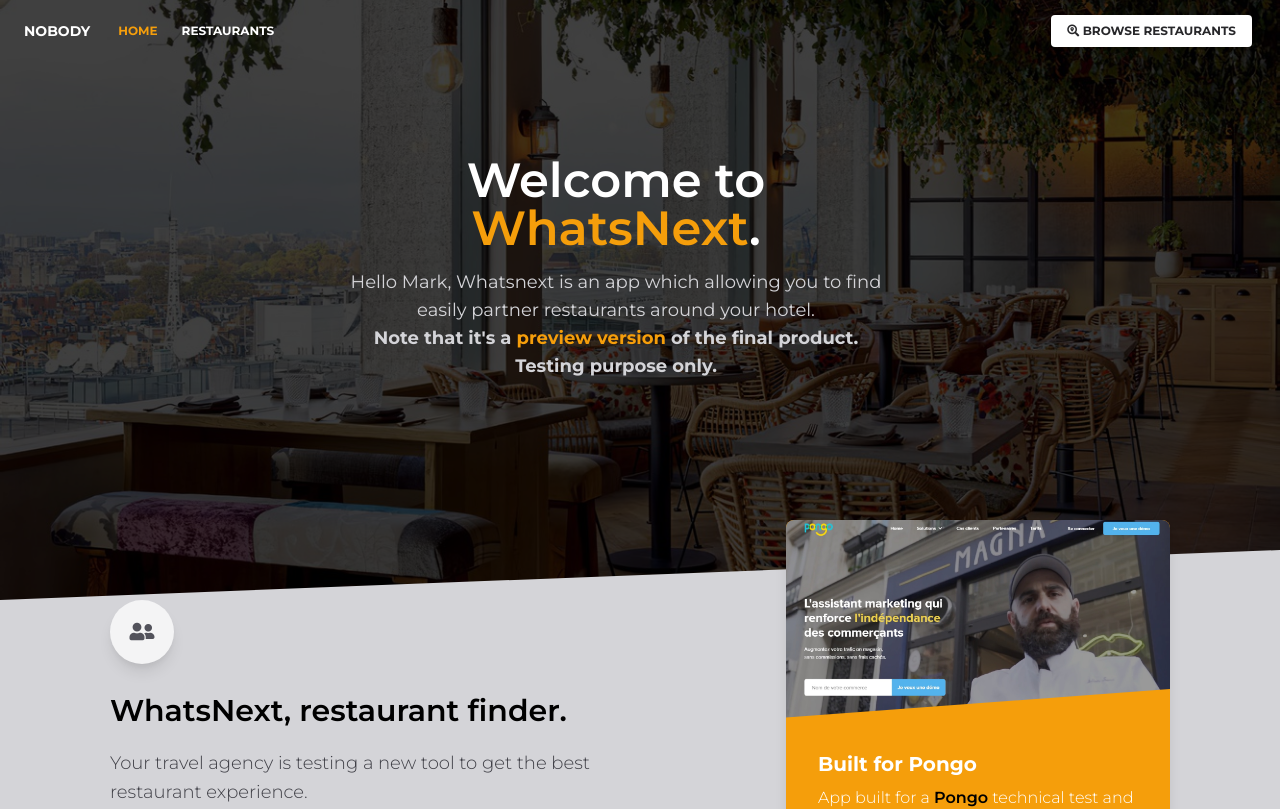
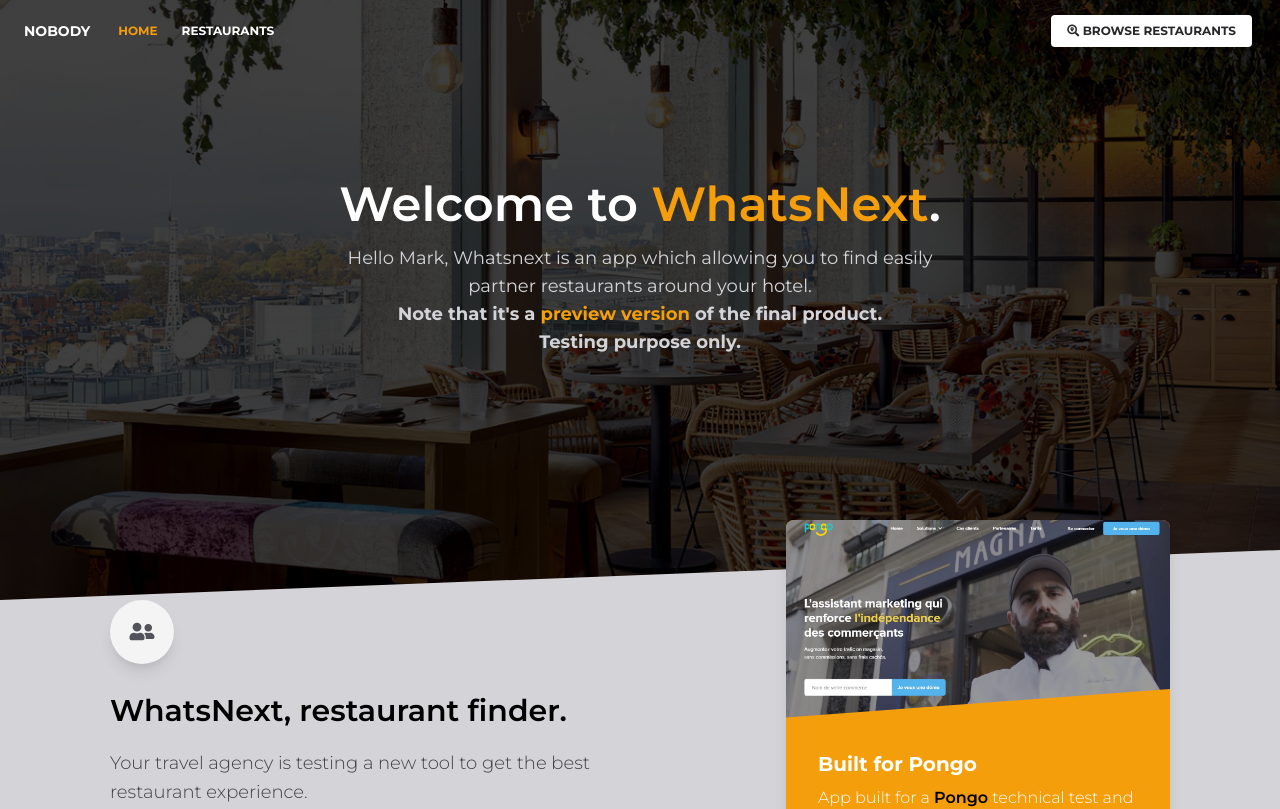
Before and after one commit to elreco/WhatsNext, a Vue app: page / in a window 1280 px wide. Shown: the top 809 px of the page. Built offline with nearby package versions, Linux system fonts and the light colour scheme; what axios-cache-adapter would draw is missing.

Commit message:
:fire: padding on home

```diff
--- a/public/index.html
+++ b/public/index.html
@@ -3,7 +3,7 @@
   <head>
     <meta charset="utf-8">
     <meta http-equiv="X-UA-Compatible" content="IE=edge">
-    <meta name="viewport" content="width=device-width,initial-scale=1.0">
+    <meta name="viewport" content="width=device-width,initial-scale=1.0,maximum-scale=1.0">
     <link rel="icon" href="<%= BASE_URL %>favicon.ico">
     <link
       rel="stylesheet"
--- a/src/views/Home.vue
+++ b/src/views/Home.vue
@@ -26,7 +26,6 @@
         <div class="container relative mx-auto">
           <div class="items-center flex flex-wrap">
             <div class="w-full lg:w-6/12 px-4 ml-auto mr-auto text-center">
-              <div class="pr-12">
               <h1 class="text-white font-semibold text-5xl">
                 Welcome to <span class="text-yellow-500">WhatsNext</span>.
               </h1>
@@ -39,7 +38,6 @@
                   final product. <br />Testing purpose only.</strong
                 >
               </p>
-              </div>
             </div>
           </div>
         </div>
```
Lines whose indentation alone changed are shown as unchanged.
